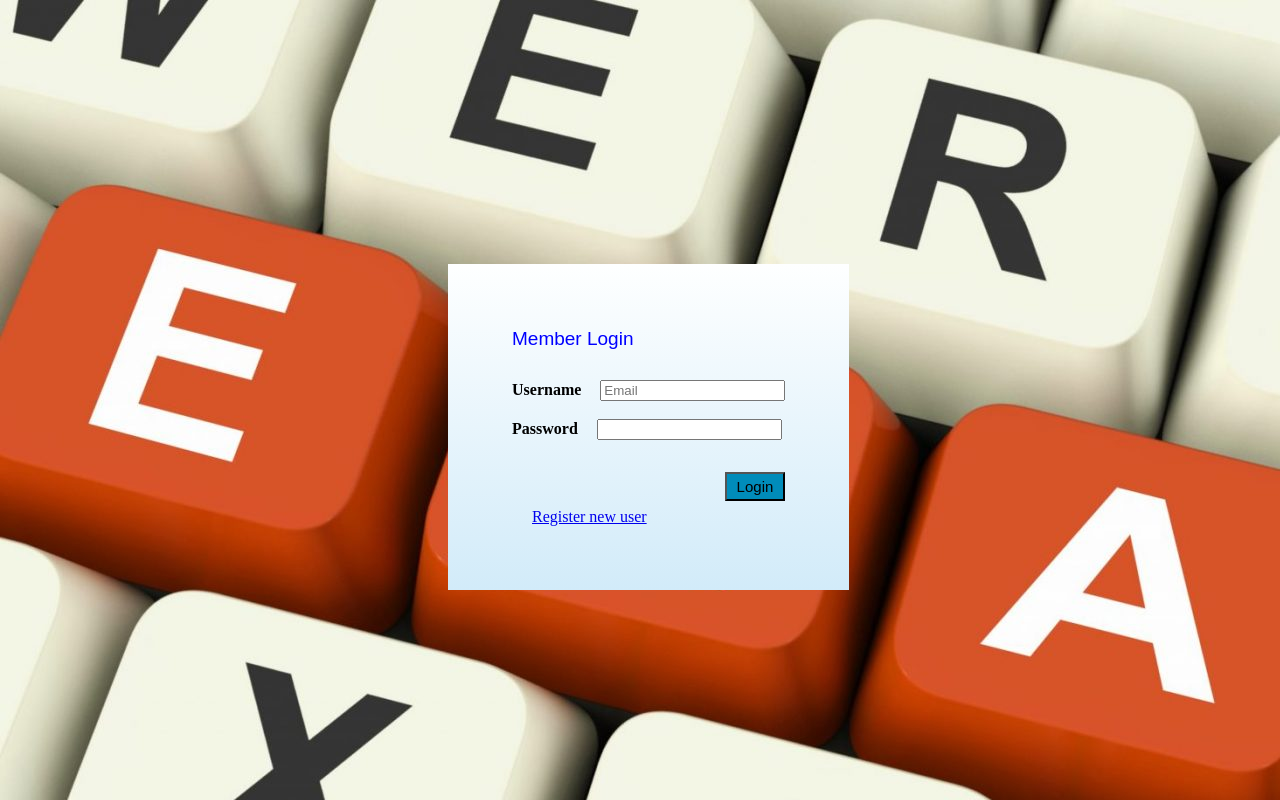
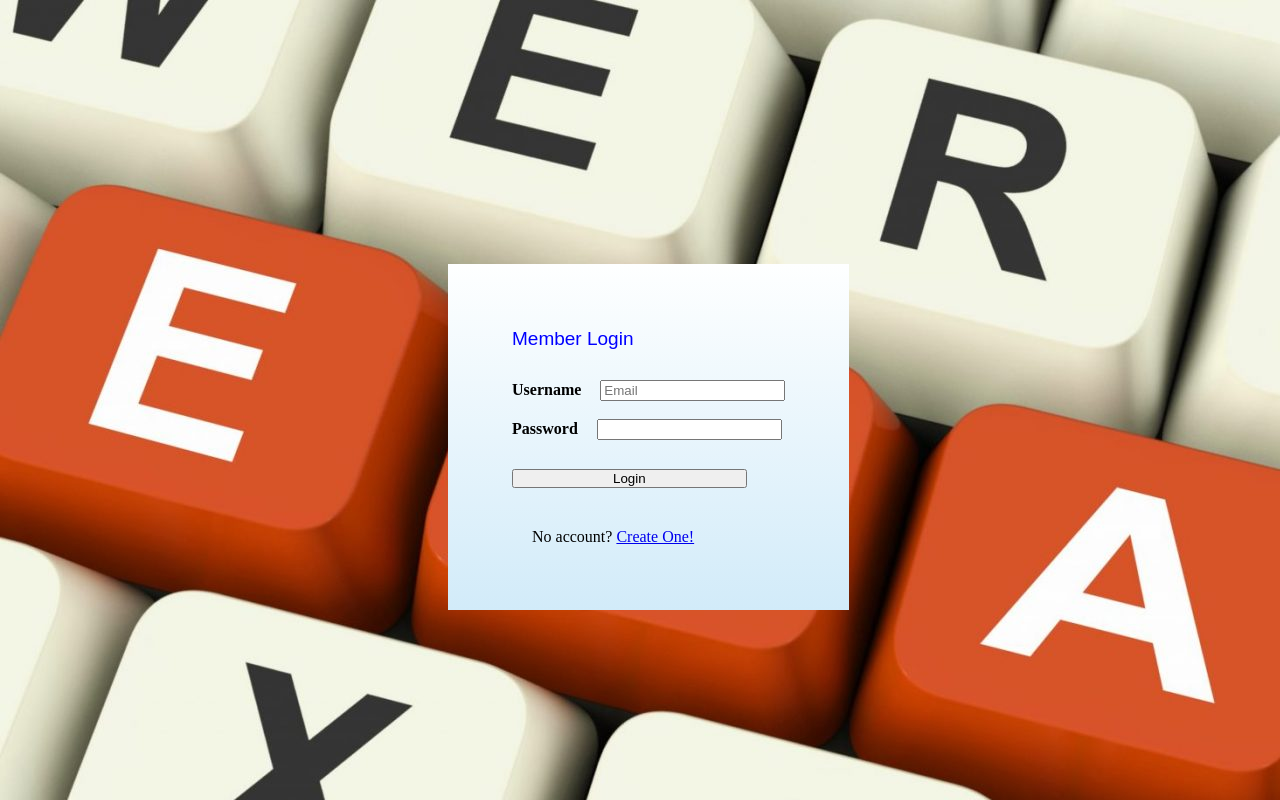
Before and after one commit to LearningProject/Online-examination, a plain HTML site: page index.html in a window 1280 px wide. Drawn offline with nearby package versions, Linux system fonts and the light colour scheme.

Commit message:
added submit button

```diff
--- a/index.html
+++ b/index.html
@@ -46,17 +46,18 @@ app.controller("formCtrl", ['$scope', function($scope) {
               <label><input type="checkbox" checked="checked" name="remember"> Remember me
                  <span class="psw" style="padding-left:20px">Forgot <a href="#">password?</a></span>
               </label>
-            </div>-->
-           <div style="padding-top:5%" class="form-group">
-               <button   ng-click="reset()" style=" float:right;font-size: 15px ;padding:4px 10px;background-color:#008CBA;">Login</button>
-            </div> <br/><br/>
-            <div class="form-group">
+            </div>
+          style=" float:right;font-size: 15px ;padding:4px 10px;background-color:#008CBA;"-->
+           <div style="padding-top:4%" class="form-group">
+               <button style="padding:0 99px"  ng-click="reset()" >Login</button>
+            </div> <br/>
+            <div style="padding-top:8%">
                 <label>
-                   <span class="psw" style="padding-left:20px"> <a href="#">Register new user</a></span>
+                   <span class="psw" style="padding-left:20px">No account? <a href="#">Create One!</a></span>
                 </label>
               </div>
         </form>
-        {{user}}
+
     </div>
 </body>
 </html>
```
